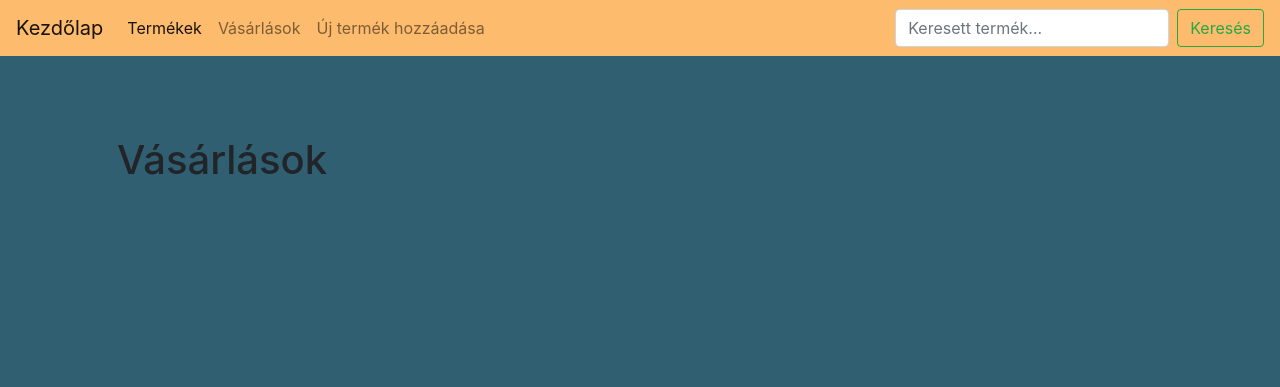
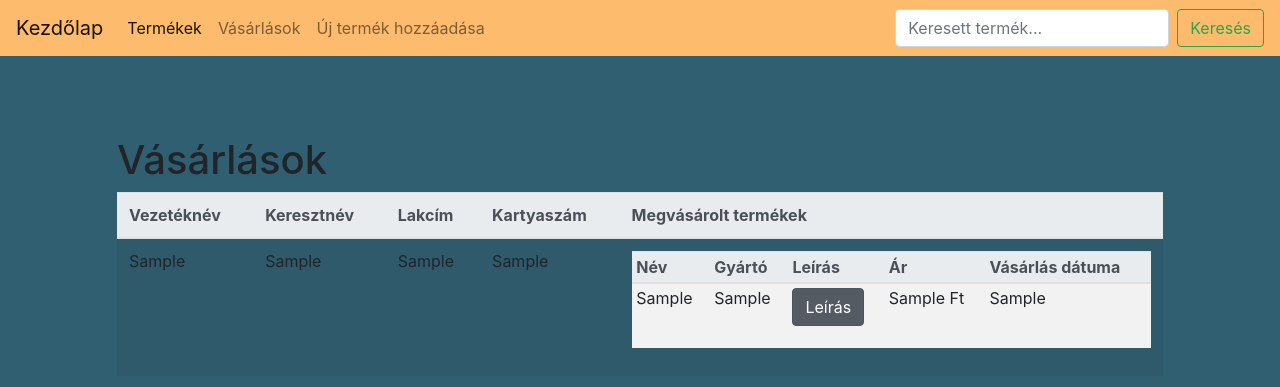
Before and after one commit to szigetiatti/Info2, a PHP site: page /vasarlasok.php in a window 1280 px wide. Shown: the top 387 px of the page. Run offline with PHP 8.4, Linux system fonts and the light colour scheme; tables that the repository leaves empty or names only in its code hold one stand-in row (values such as "Sample post"); some libraries are stand-ins or nearby versions.

Commit message:
Vasarlasok page created

```diff
--- a/vasarlasok.php
+++ b/vasarlasok.php
@@ -1,18 +1,127 @@
+<?php
+
+include 'webshop.php';
+$link = getDb();
+?>
+
+
+
+
 <html>
   <head>
     <link rel="stylesheet" href="https://maxcdn.bootstrapcdn.com/bootstrap/4.0.0/css/bootstrap.min.css" integrity="sha384-Gn5384xqQ1aoWXA+058RXPxPg6fy4IWvTNh0E263XmFcJlSAwiGgFAW/dAiS6JXm" crossorigin="anonymous">
     <link rel="stylesheet" href="webshop.css">
-    <title>Webshop</title>
+    <title>Webshop - Vásárlások</title>
   </head>
   <body>
       <?php include 'navbar.html'; ?>
+
       <div class="container main-content">
-        <div class="jumbotron ">
+      <div class="jumbotron">
         <h1>Vásárlások</h1>
+        <?php
+        $query="SELECT id, vezeteknev, keresztnev, lakcim, kartyaszam from vevo";
+        $result=mysqli_query($link, $query)
+        or die(mysqli_error($link));
+        ?>
+        <table class="table table-striped">
+          <thead class="thead-light">
+            <tr>
+              <th scope="col">Vezetéknév</th>
+              <th scope="col">Keresztnév</th>
+              <th scope="col">Lakcím</th>
+              <th scope="col">Kartyaszám</th>
+              <th scope="col">Megvásárolt termékek</th>
 
+            </tr>
+          </thead>
+          <tbody>
+          <?php while ($vevo_row = mysqli_fetch_array($result)): ?>
+            <tr>
+              <td><?=$vevo_row['vezeteknev']?></td>
+              <td><?=$vevo_row['keresztnev']?></td>
+              <td><?=$vevo_row['lakcim']?></td>
+              <td><?=$vevo_row['kartyaszam']?></td>
+              <td>
+
+
+                            <?php
+                            $query2=sprintf("SELECT DISTINCT vasarlasidatum, m.id, nev, gyarto, leiras, ar
+                                            FROM termek t
+                                                INNER JOIN megvasarolt m on t.id=m.termekid
+                                                INNER JOIN vevo v on m.vevoid=%s",
+                                                 $vevo_row['id']);
+                            $result2=mysqli_query($link, $query2)
+                            or die(mysqli_error($link));
+                            ?>
+                            <?php if (mysqli_num_rows($result2)==0): ?>
+                            <table class="table table-sm">
+                              <thead class="thead-light">
+                                <tr>
+                                  <th scope="col">A vásárló által vásárolt összes termék törölve lett az adatbázisból!</th>
+                                  </tr>
+
+                              </thead>
+                            </table>
+                            <?php endif; ?>
+                            <?php if (mysqli_num_rows($result2)!=0): ?>
+                              <table class="table table-sm">
+                              <thead class="thead-light">
+                                <tr>
+                                  <th scope="col">Név</th>
+                                  <th scope="col">Gyártó</th>
+                                  <th scope="col">Leírás</th>
+                                  <th scope="col">Ár</th>
+                                  <th scope="col">Vásárlás dátuma</th>
+                                </tr>
+                              </thead>
+                              <?php while ($termek_row = mysqli_fetch_array($result2)): ?>
+                              <tbody>
+                                <tr>
+                                  <td><?=$termek_row['nev']?></td>
+                                  <td><?=$termek_row['gyarto']?></td>
+                                  <td>
+                                  <p>
+                                    <a class="btn btn-secondary active" data-toggle="collapse" href="#<?=$termek_row['id']?>" role="button" aria-expanded="false" aria-controls="['idmegvasarolta']">Leírás</a>
+                                  </p>
+                                  <div class="row">
+                                    <div class="col">
+                                      <div class="collapse multi-collapse" id=<?=$termek_row['id']?>>
+                                        <div class="card card-body">
+                                          <?=$termek_row['leiras']?>
+                                        </div>
+                                      </div>
+                                    </div>
+                                  </div>
+                                  </td>
+                                  <td><?=$termek_row['ar']?> Ft</td>
+                                  <td><?=$termek_row['vasarlasidatum']?></td>
+                                </tr>
+                              </tbody>
+                              <?php endwhile; ?>
+                            </table>
+                          <?php endif; ?>
+
+
+              </td>
+
+
+
+            </tr>
+          <?php endwhile; ?>
+          </tbody>
+        </table>
       </div>
       </div>
 
-  </body>
+
+      <?php
+        closeDb($link);
+      ?>
+
+
+      <script src="https://code.jquery.com/jquery-3.2.1.slim.min.js" integrity="sha384-KJ3o2DKtIkvYIK3UENzmM7KCkRr/rE9/Qpg6aAZGJwFDMVNA/GpGFF93hXpG5KkN" crossorigin="anonymous"></script>
+      <script src="https://cdnjs.cloudflare.com/ajax/libs/popper.js/1.12.9/umd/popper.min.js" integrity="sha384-ApNbgh9B+Y1QKtv3Rn7W3mgPxhU9K/ScQsAP7hUibX39j7fakFPskvXusvfa0b4Q" crossorigin="anonymous"></script>
+      <script src="https://maxcdn.bootstrapcdn.com/bootstrap/4.0.0/js/bootstrap.min.js" integrity="sha384-JZR6Spejh4U02d8jOt6vLEHfe/JQGiRRSQQxSfFWpi1MquVdAyjUar5+76PVCmYl" crossorigin="anonymous"></script>
   </body>
 </html>
```
Lines whose indentation alone changed are shown as unchanged.
